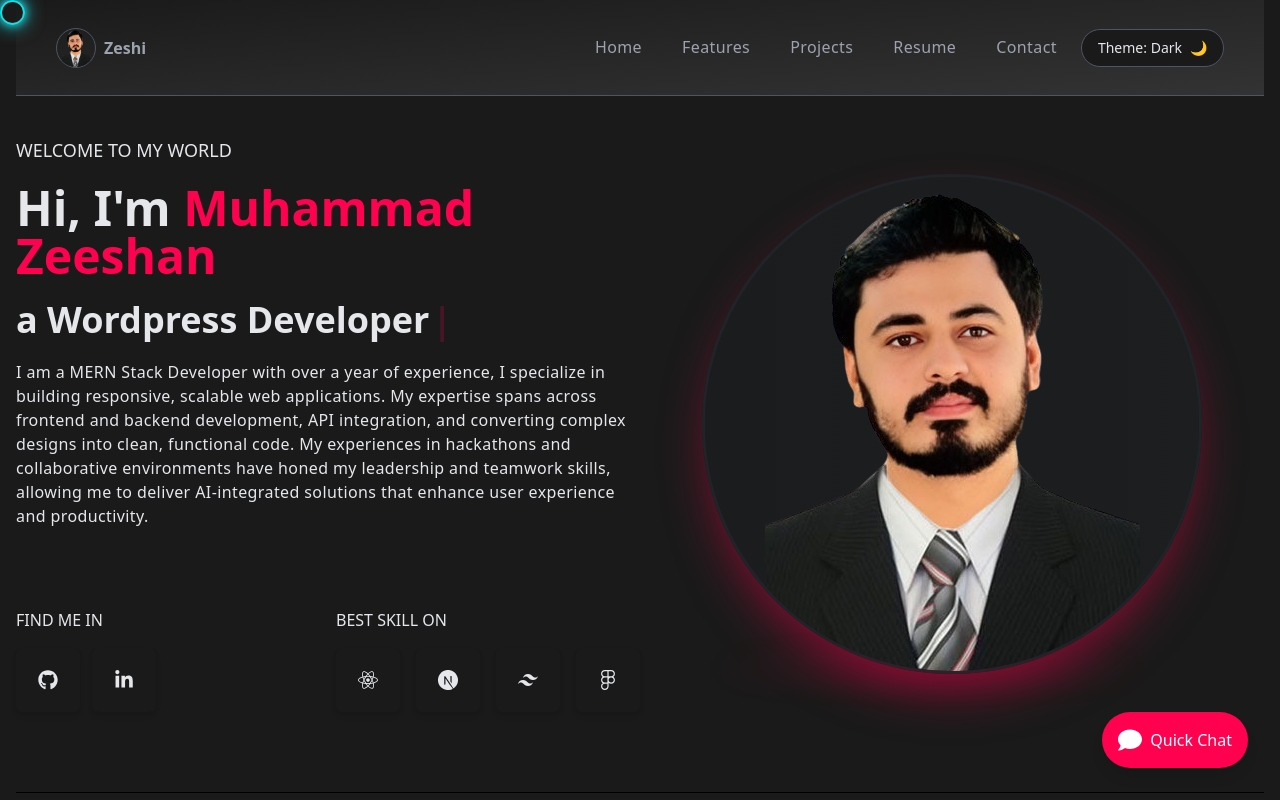
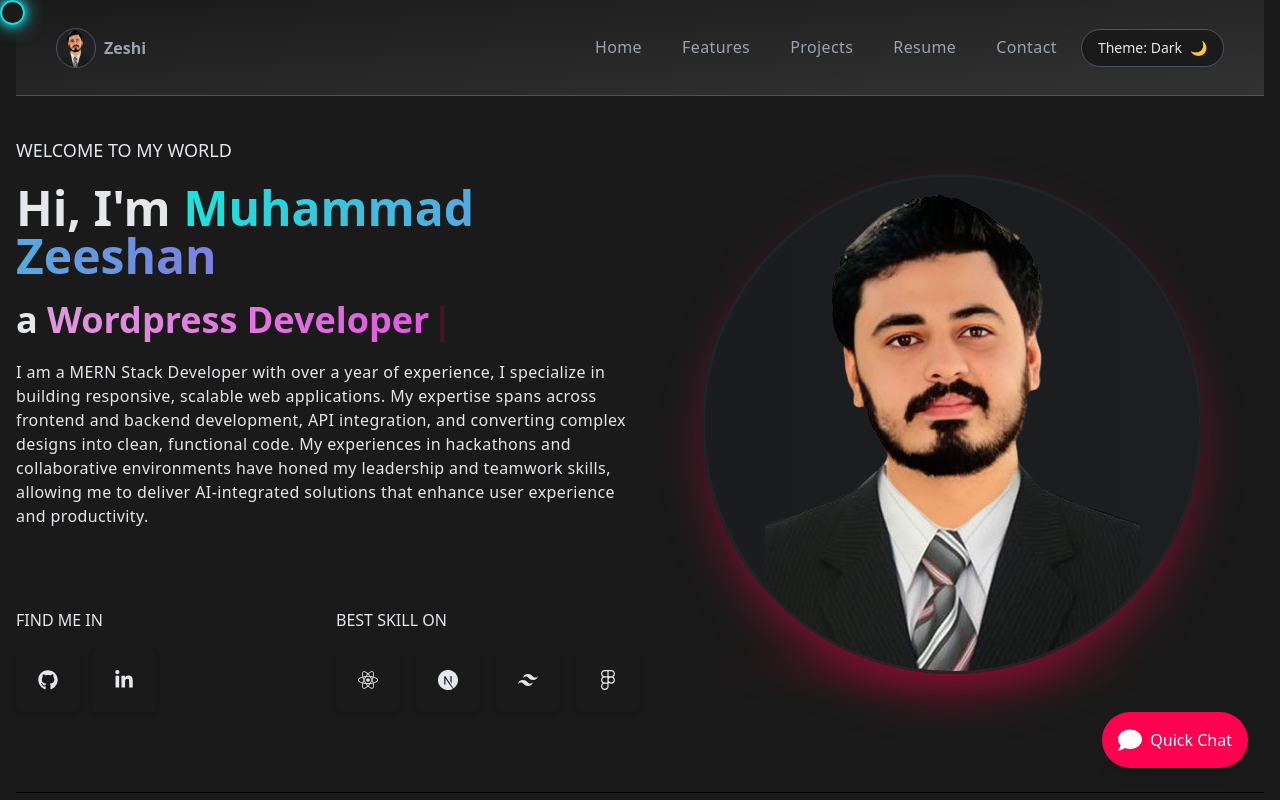
Before and after one commit to Zeshig01/Porfolio, a React (Create React App) app: page / in a window 1280 px wide. Shown: the top 800 px of the page. Built offline with nearby package versions, Linux system fonts and the light colour scheme.

Commit message:
added gradient

```diff
--- a/package.json
+++ b/package.json
@@ -8,6 +8,7 @@
     "@testing-library/user-event": "^13.5.0",
     "framer-motion": "^8.5.5",
     "gsap": "^3.13.0",
+    "lottie-web": "^5.13.0",
     "react": "^18.2.0",
     "react-dom": "^18.2.0",
     "react-draggable": "^4.4.6",
--- a/src/App.js
+++ b/src/App.js
@@ -9,9 +9,11 @@ import Projects from "./components/projects/Projects";
 import Resume from "./components/resume/Resume";
 import { ThemeProvider } from "./ThemeContext";
 import CustomCursor from "./components/CustomCursor";
+import ScrollProgress from "./components/ScrollProgress";
 function App() {
   return (
     <ThemeProvider>
+      <ScrollProgress />
 <CustomCursor />
 <div className="w-full h-auto bg-[var(--bg-primary)] text-[var(--text-primary)] px-4">
         <Navbar />
--- /dev/null
+++ b/src/components/ScrollProgress.jsx
@@ -0,0 +1,27 @@
+"use client";
+import { useEffect } from "react";
+
+const ScrollProgress = () => {
+  useEffect(() => {
+    const progressBar = document.createElement("div");
+    progressBar.className = "scroll-progress-bar";
+    document.body.appendChild(progressBar);
+
+    const updateProgress = () => {
+      const scrollTop = window.scrollY;
+      const docHeight = document.body.scrollHeight - window.innerHeight;
+      const progress = (scrollTop / docHeight) * 100;
+      progressBar.style.height = `${progress}%`;
+    };
+
+    window.addEventListener("scroll", updateProgress);
+    return () => {
+      window.removeEventListener("scroll", updateProgress);
+      progressBar.remove();
+    };
+  }, []);
+
+  return null; // Because we're directly appending to body
+};
+
+export default ScrollProgress;
--- a/src/components/banner/LeftBanner.js
+++ b/src/components/banner/LeftBanner.js
@@ -13,7 +13,7 @@ const LeftBanner = () => {
   };
   const currentTheme = darkMode ? "dark" : "light";
   const [text] = useTypewriter({
-    words: ["Professional Coder.", "MERN Stack Developer.", "Wordpress Developer", "Shopify Developer"],
+    words: ["Professional Coder.", "MERN Stack Developer.", "Wordpress Developer", "Shopify Developer", "Mobile App Developer"],
     loop: true,
     typeSpeed: 20,
     deleteSpeed: 10,
@@ -26,10 +26,10 @@ const LeftBanner = () => {
         {/* <h1 className="text-5xl font-bold text-white"> */}
         <h1 className={`text-5xl font-bold `}>
         Hi, I'm{" "}
-          <span className="text-designColor capitalize">Muhammad Zeeshan </span>
+          <span className="gradient-text capitalize">Muhammad Zeeshan </span>
         </h1>
-        <h2 className="text-4xl font-bold">
-          a <span>{text}</span>
+        <h2 className="text-4xl font-bold ">
+          a <span className="gradientnew-text capitalize">{text}</span>
           <Cursor
             cursorBlinking="false"
             cursorStyle="|"
--- a/src/components/projects/Projects.js
+++ b/src/components/projects/Projects.js
@@ -34,7 +34,7 @@ const Projects = () => {
         />
 
         <ProjectsCard
-          title="HealthPulse"
+          title="Zocean Solution"
           des=" I developed a professional website for the company to enhance its online presence and showcase its services. The site is user-friendly, responsive, and designed to attract and engage potential clients."
           src={projectThree}
           link= 'https://zocean.vercel.app/'
--- a/src/index.css
+++ b/src/index.css
@@ -12,6 +12,26 @@
     --text-secondary: #9ca3af;
     --border-color: #4b5563;
   }
+
+.gradient-text {
+  background: linear-gradient(90deg, #00fff7, #ff00ff);
+  background-size: 200% auto;
+  background-clip: text;
+  -webkit-background-clip: text;
+  -webkit-text-fill-color: transparent;
+  animation: shineText 5s linear infinite;
+  mix-blend-mode: exclusion;
+}
+
+.gradientnew-text {
+  background: linear-gradient(90deg, #F99ff7, #ff00ff);
+  background-size: 200% auto;
+  background-clip: text;
+  -webkit-background-clip: text;
+  -webkit-text-fill-color: transparent;
+  animation: shineText 5s linear infinite;
+  mix-blend-mode: exclusion;
+}
 
 
   .custom-cursor {
@@ -168,3 +188,42 @@
 .perspective-1000 {
   perspective: 1000px;
 }
+
+/* Custom Scroll Progress Bar */
+.scroll-progress-bar {
+  position: fixed;
+  top: 0;
+  right: 0;
+  width: 6px;
+  height: 0;
+  background-color: rgba(0, 255, 255, 0.3);
+  backdrop-filter: blur(3px);
+  mix-blend-mode: difference;
+  border-radius: 10px;
+  z-index: 9999;
+  transition: height 0.1s ease-out;
+  animation: glowScroll 2s infinite;
+}
+
+@keyframes glowScroll {
+  0% { box-shadow: 0 0 6px #00fff7; }
+  50% { box-shadow: 0 0 20px #ff00ff; }
+  100% { box-shadow: 0 0 6px #00fff7; }
+}
+
+
+
+/* Hide default scrollbar */
+body::-webkit-scrollbar {
+  display: none;
+}
+body {
+  -ms-overflow-style: none;  /* IE */
+  scrollbar-width: none;     /* Firefox */
+}
+
+
+/* For WebKit browsers like Chrome, Edge, Safari */
+::-webkit-scrollbar {
+  width: 8px;
+}
```
Also changed, not shown: 1 other file (tests, documents, lock files or other folders).
